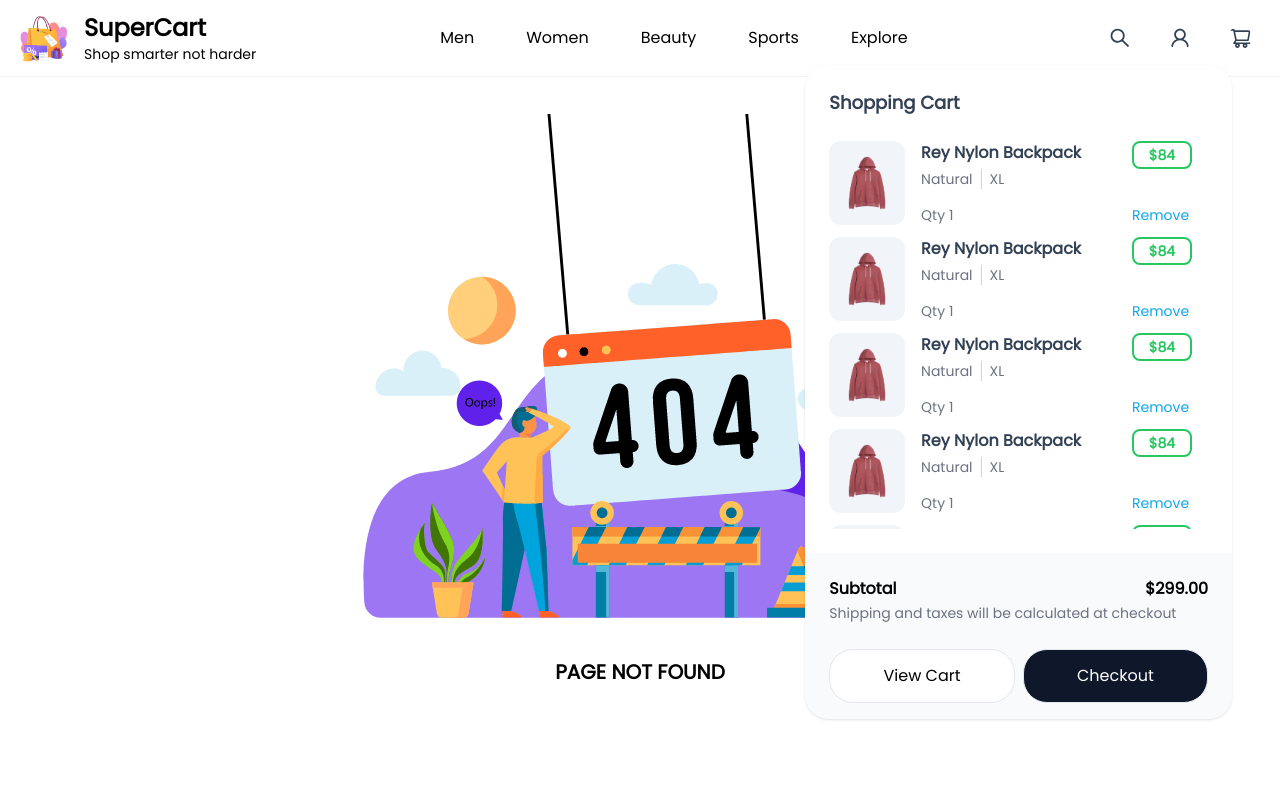
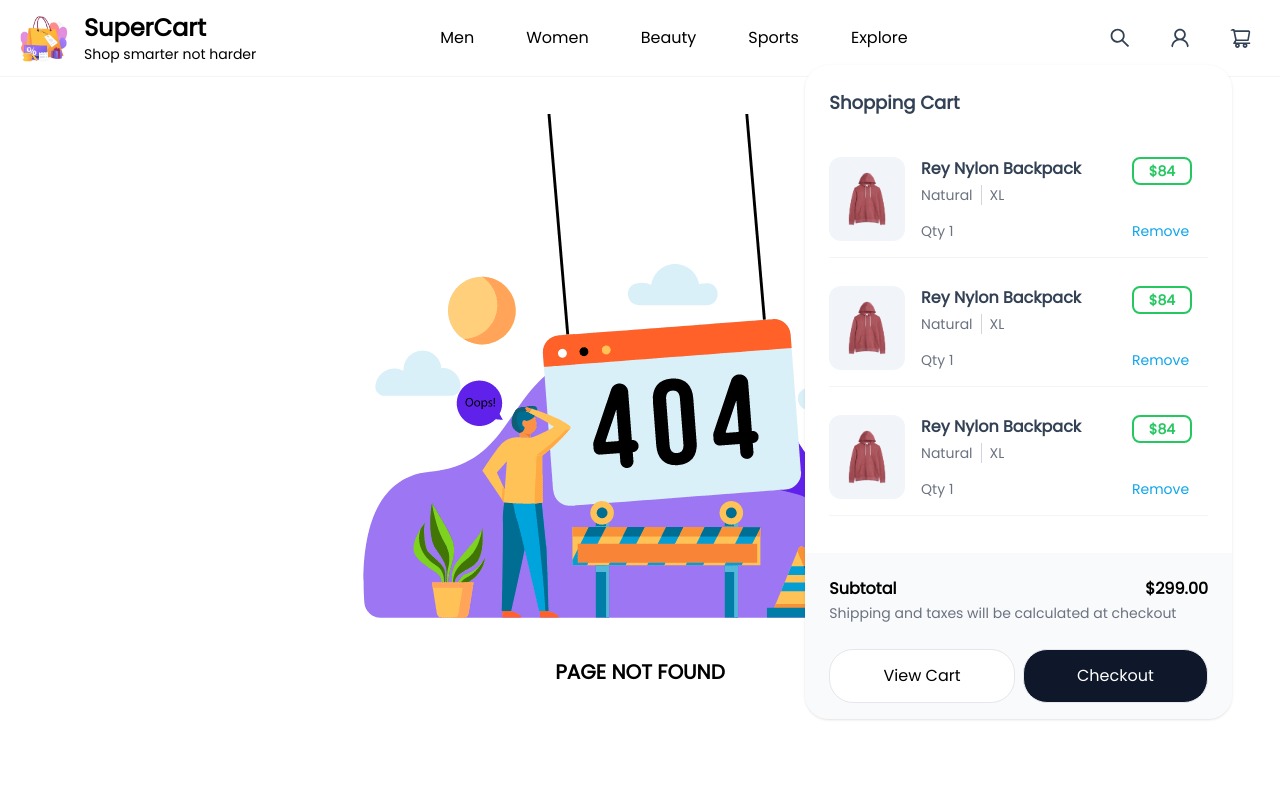
Before and after one commit to Muthoni77/supercart, a Next.js app: page / in a window 1280 px wide. Both pictures are taken after a click on the icon 1240 px from the left and 38 px from the top of the page. Shown: the top 800 px of the page. Built offline with nearby package versions, Linux system fonts and the light colour scheme.

Commit message:
fix: cart item view

```diff
--- a/components/Cart/CartItem.tsx
+++ b/components/Cart/CartItem.tsx
@@ -2,7 +2,7 @@ import React from "react";
 
 const CartItem = () => {
   return (
-    <div className="flex mt-3">
+    <div className={`flex mt-3 border-b border-gray-100 py-4`}>
       <div className="bg-[#f1f5f9] rounded-xl flex items-center justify-center w-1/5">
         <img src={"./products/1.webp"} className="w-full" />
       </div>
```
